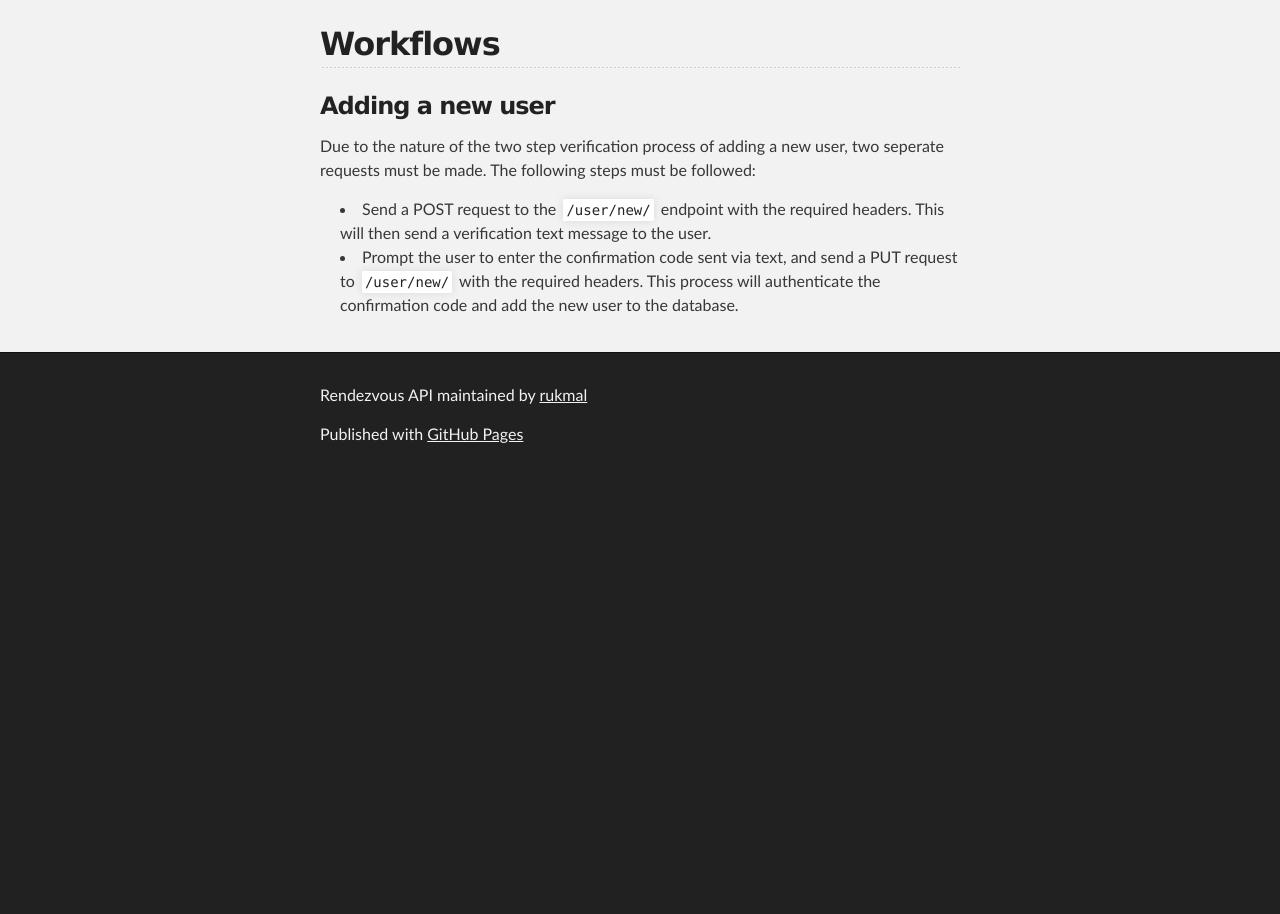
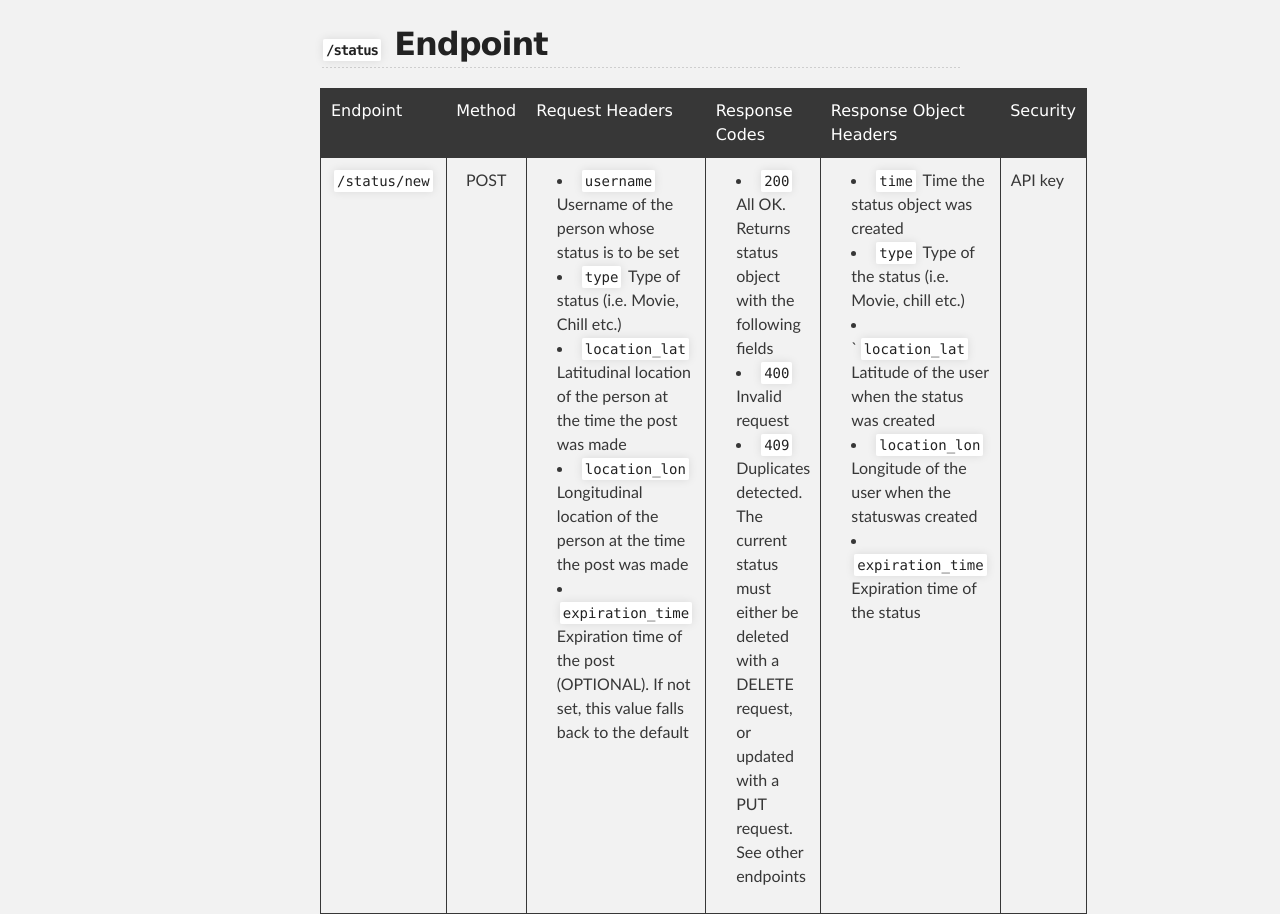
Before and after one commit to rukmal/Rendezvous-API, a plain HTML site: page index.html in a window 1280 px wide. Shown: the part 4149-5063 px from the top of the page. Before the commit the page ends 4630 px from the top, so only its background shows below. Drawn offline with Linux system fonts and the light colour scheme.

```diff
--- a/index.html
+++ b/index.html
@@ -225,6 +225,54 @@
 </tr>
 </tbody>
 </table><h2>
+<a name="status-endpoint" class="anchor" href="#status-endpoint"><span class="octicon octicon-link"></span></a><code>/status</code> Endpoint</h2>
+
+<table>
+<thead><tr>
+<th align="left">Endpoint</th>
+<th align="center">Method</th>
+<th align="left">Request Headers</th>
+<th align="left">Response Codes</th>
+<th align="left">Response Object Headers</th>
+<th align="left">Security</th>
+</tr></thead>
+<tbody><tr>
+<td align="left"><code>/status/new</code></td>
+<td align="center">POST</td>
+<td align="left"><ul>
+<li>
+<code>username</code> Username of the person whose status is to be set</li>
+<li>
+<code>type</code> Type of status (i.e. Movie, Chill etc.)</li>
+<li>
+<code>location_lat</code> Latitudinal location of the person at the time the post was made</li>
+<li>
+<code>location_lon</code> Longitudinal location of the person at the time the post was made</li>
+<li>
+<code>expiration_time</code> Expiration time of the post (OPTIONAL). If not set, this value falls back to the default</li>
+</ul></td>
+<td align="left"><ul>
+<li>
+<code>200</code> All OK. Returns status object with the following fields</li>
+<li>
+<code>400</code> Invalid request</li>
+<li>
+<code>409</code> Duplicates detected. The current status must either be deleted with a DELETE request, or updated with a PUT request. See other endpoints</li>
+</ul></td>
+<td align="left"><ul>
+<li>
+<code>time</code> Time the status object was created</li>
+<li>
+<code>type</code> Type of the status (i.e. Movie, chill etc.)</li>
+<li>`<code>location_lat</code> Latitude of the user when the status was created</li>
+<li>
+<code>location_lon</code> Longitude of the user when the statuswas created</li>
+<li>
+<code>expiration_time</code> Expiration time of the status</li>
+</ul></td>
+<td align="left">API key</td>
+</tr></tbody>
+</table><h2>
 <a name="workflows" class="anchor" href="#workflows"><span class="octicon octicon-link"></span></a>Workflows</h2>
 
 <h3>
```
Also changed, not shown: params.json (+1 -1 lines).
